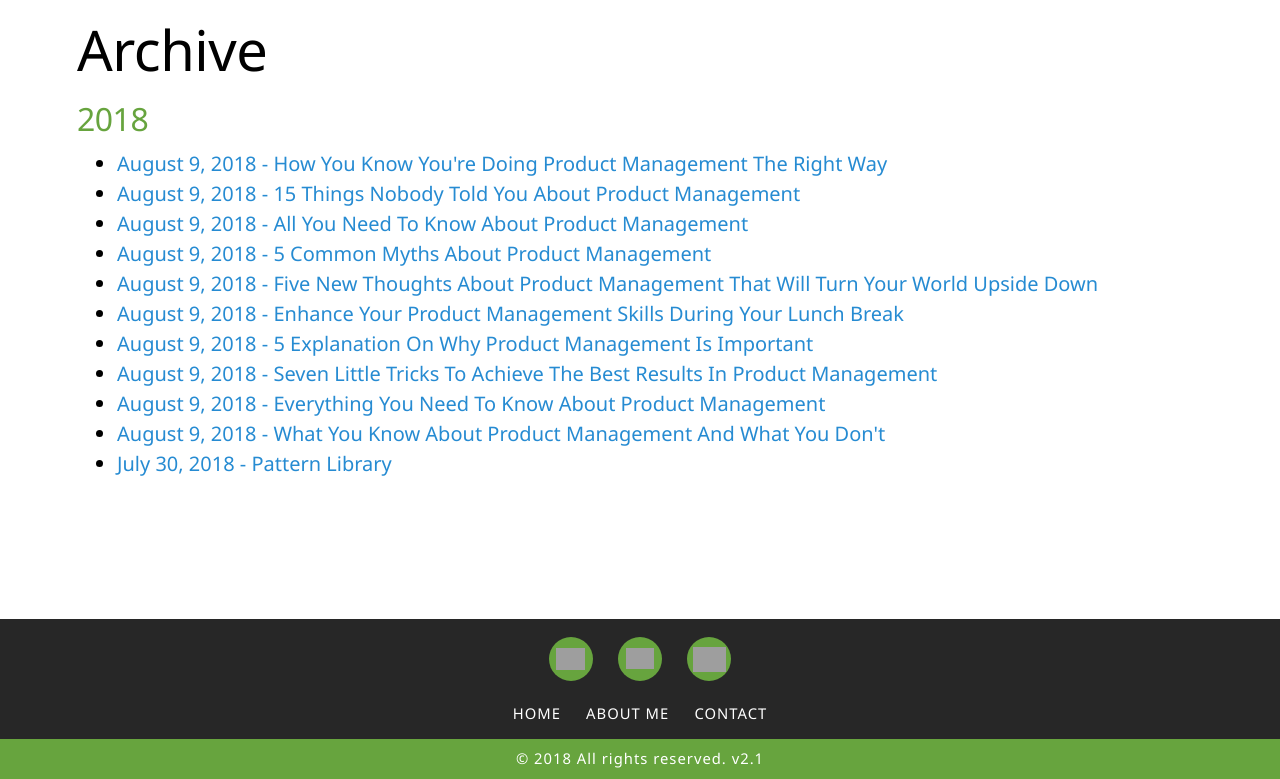
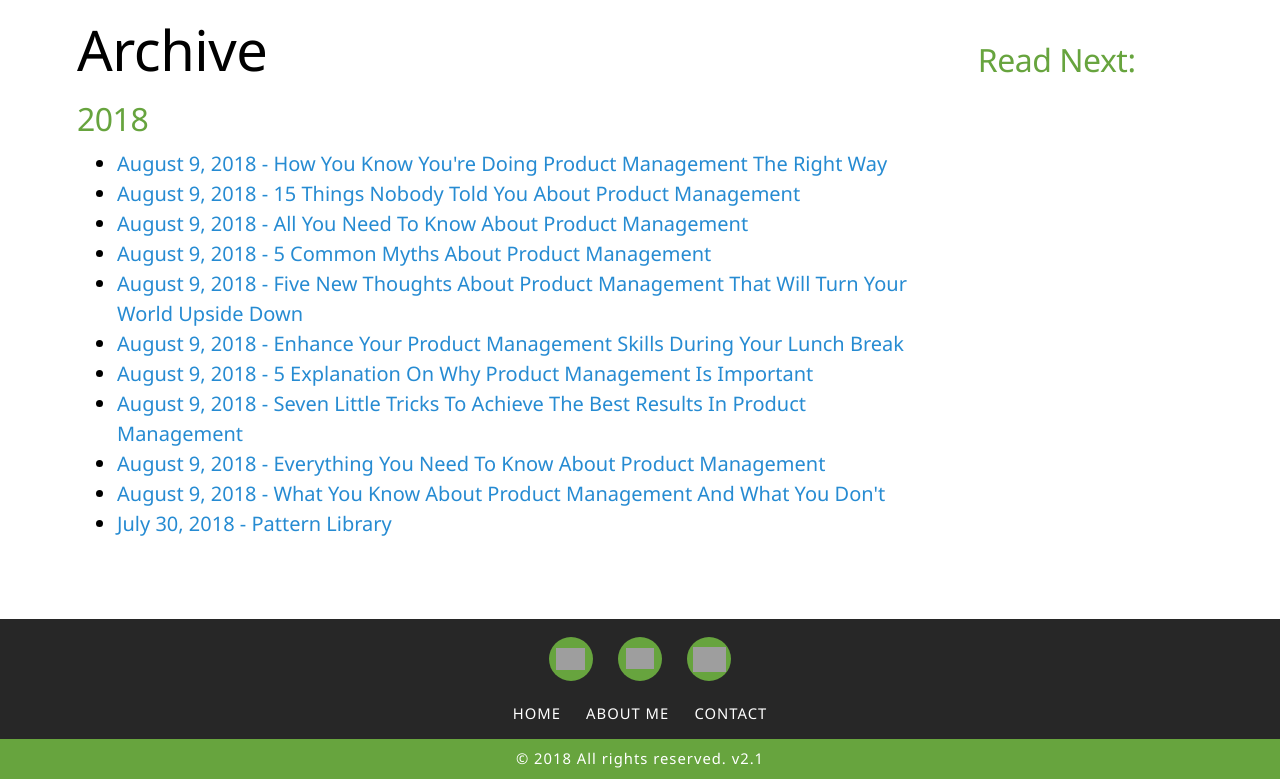
Before and after one commit to markthelefty/markthelefty.github.io, a Jekyll site: the page built from archive.markdown, in a window 1280 px wide. Shown: the part 330-1109 px from the top of the page. Built offline with Jekyll 4.4.1, drawn with Linux system fonts in a browser that asks for light colours; some web fonts are replaced; our own code applies the rules of GitHub Pages for plain Markdown files; grey boxes are pictures that could not be loaded.

Commit message:
made page layout 2 col

```diff
--- a/_layouts/page.html
+++ b/_layouts/page.html
@@ -2,7 +2,29 @@
 layout: default
 ---
 
-<div class="page">
-  <h1 class="page-title">{{ page.title }}</h1>
-  {{ content }}
+<div class="layout-2-col">
+  <div class="content-primary">
+    <section class="page">
+      <h1 class="page-title">{{ page.title }}</h1>
+      {{ content }}
+    </section>
+  </div><!--/content-primary-->
+
+
+
+  <div class="content-secondary">
+    <aside class="related">
+      <h2>Read Next:</h2>
+        <ul class="related-posts">
+          {% for post in site.related_posts limit:4 %}
+          <li>
+            <a href="{{ post.url }}" class="card">
+              <div class="thumb cld-responsive" style="background-image: url(https://res.cloudinary.com/dbrkuvff5/image/upload/c_scale,q_auto:eco,w_600/{{ post.image }});"></div>
+              <h4 class="post-title">{{ post.title }}</h4>
+            </a>
+          </li>
+          {% endfor %}
+        </ul>
+    </aside>
+  </div><!--/content-secondary-->
 </div>
```
